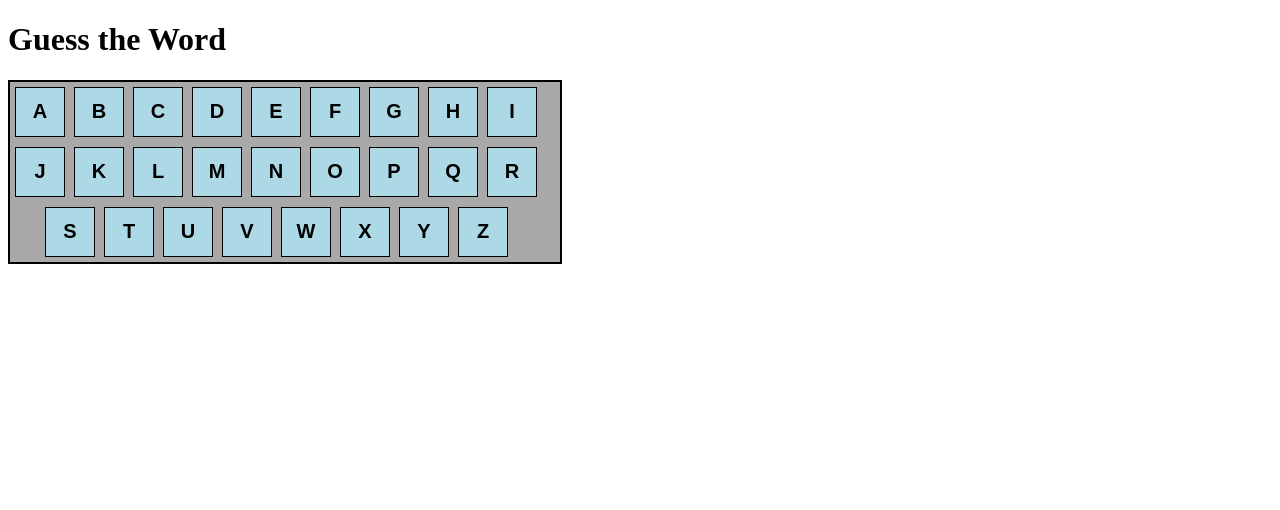
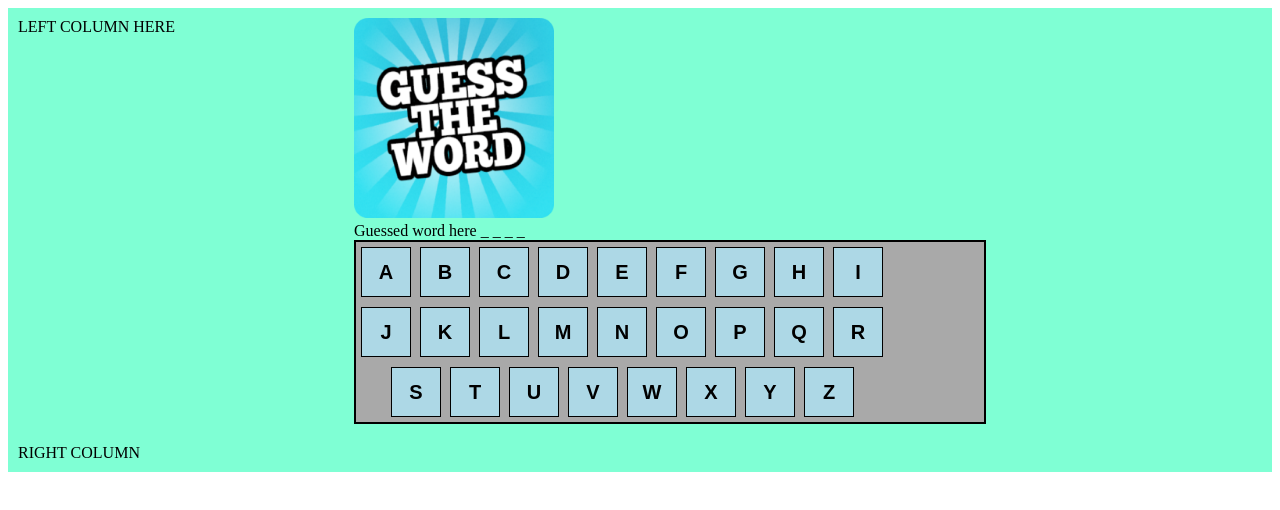
Before and after one commit to kiet415/AAJSProject, a website: page index.html in a window 1280 px wide. Drawn offline with Linux system fonts and the light colour scheme.

Commit message:
Final Proposal

```diff
--- a/index.html
+++ b/index.html
@@ -1,18 +1,26 @@
 
 <!DOCTYPE html>
 <html lang="en">
+<div class = "whole-page">
+    <div class = "column left">LEFT COLUMN HERE</div>
 
+    <div class = "column mid">
         <head>
             <meta charset="UTF-8" />
             <meta name="viewport" content="width=device-width, initial-scale=1.0" />
             <meta http-equiv="X-UA-Compatible" content="ie=edge" />
             <link rel="stylesheet" href="./dist/main.css" />
             <script src="./dist/main.js"></script>
-    <h1> Guess the Word</h1>
+            <div class = "title">
+                <img src = "photos/logo.png" alt = "Logo pic"> </img>
+            </div>
         </head>
 
-<body>
 
+
+            <div class = "guess-word">
+                Guessed word here _ _ _ _
+            </div>
             <div class = "keyboard-div">
                 <div class = "top-row">
                     <button class = "letter-a">A</button>
@@ -52,6 +60,11 @@
 
 
             </div>
-</body>
 
+
+    </div>
+    <div class = "column right">RIGHT COLUMN</div>
+
+
+</div>
 </html>
```
Also changed, not shown: README.MD, dist/main.css, photos/logo.png (added). Lines whose indentation alone changed are shown as unchanged.
